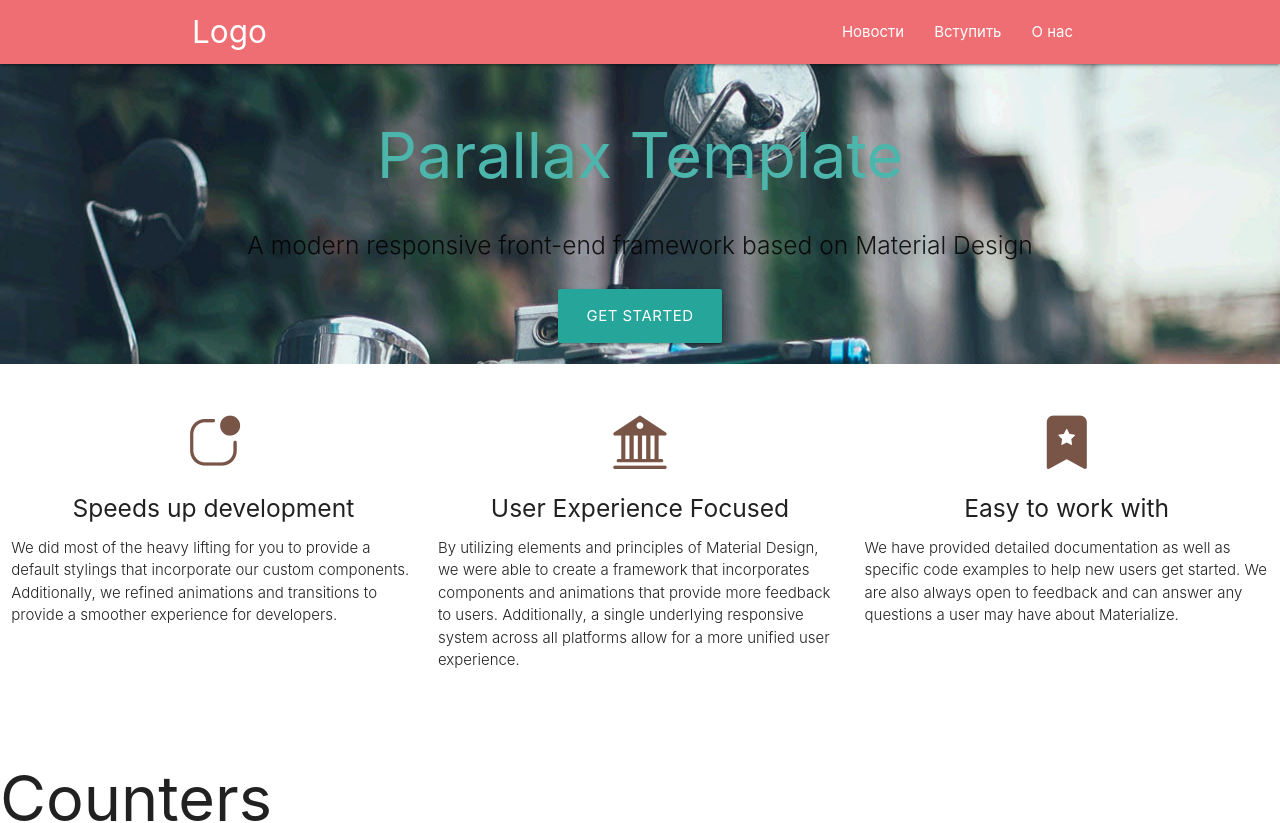
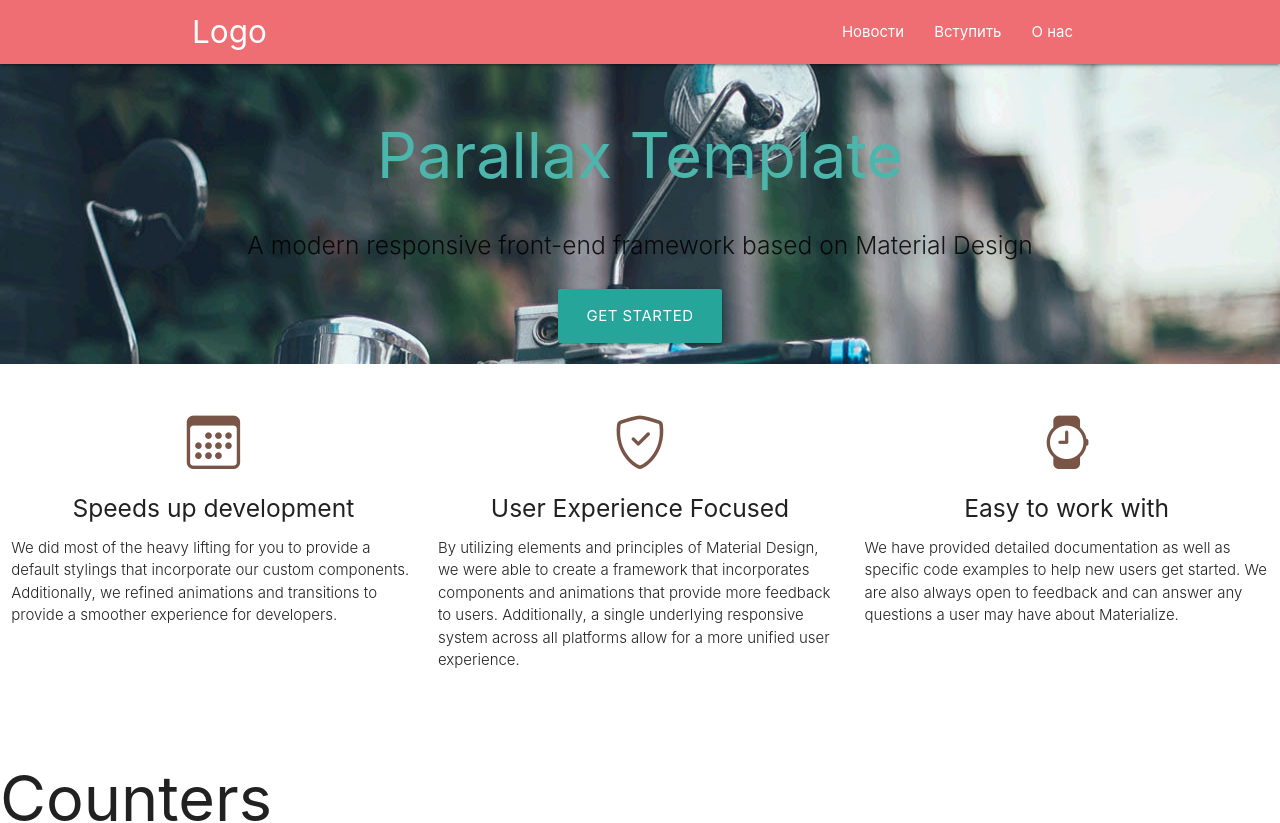
Before and after one commit to timmeno1/profsoyuz, a React (Create React App) app in the folder client/: page / in a window 1280 px wide. Shown: the top 823 px of the page. Built offline with nearby package versions, Linux system fonts and the light colour scheme.

Commit message:
Props to features, home props Object

```diff
--- a/client/src/Home/Features.tsx
+++ b/client/src/Home/Features.tsx
@@ -1,13 +1,22 @@
 import React from 'react'
 
-export const Features = () => {
+type FeaturesType = {
+    icon: string
+    textHeader: string
+    text: string
+}
+type FeaturesPropsType = {
+    features : Array<FeaturesType>
+}
+
+export const Features = (props:FeaturesPropsType) => {
     return (
         <div className="section">
 
         <div className="row">
             <div className="col s12 m4">
             <div className="icon-block">
-                <h2 className="center brown-text"><i className="bi bi-app-indicator"></i></h2>
+                <h2 className="center brown-text"><i className={`bi ${props.features[0].icon}`}></i></h2>
                 <h5 className="center">Speeds up development</h5>
 
                 <p className="light">We did most of the heavy lifting for you to provide a default stylings that incorporate our custom components. Additionally, we refined animations and transitions to provide a smoother experience for developers.</p>
@@ -16,7 +25,7 @@ export const Features = () => {
 
             <div className="col s12 m4">
             <div className="icon-block">
-                <h2 className="center brown-text"><i className="bi bi-bank2"></i></h2>
+                <h2 className="center brown-text"><i className={`bi ${props.features[1].icon}`}></i></h2>
                 <h5 className="center">User Experience Focused</h5>
 
                 <p className="light">By utilizing elements and principles of Material Design, we were able to create a framework that incorporates components and animations that provide more feedback to users. Additionally, a single underlying responsive system across all platforms allow for a more unified user experience.</p>
@@ -25,7 +34,7 @@ export const Features = () => {
 
             <div className="col s12 m4">
             <div className="icon-block">
-                <h2 className="center brown-text"><i className="bi bi-bookmark-star-fill"></i></h2>
+                <h2 className="center brown-text"><i className={`bi ${props.features[2].icon}`}></i></h2>
                 <h5 className="center">Easy to work with</h5>
 
                 <p className="light">We have provided detailed documentation as well as specific code examples to help new users get started. We are also always open to feedback and can answer any questions a user may have about Materialize.</p>
--- a/client/src/Home/Home.tsx
+++ b/client/src/Home/Home.tsx
@@ -3,6 +3,39 @@ import { Counters } from './Counter'
 import { Features } from './Features'
 import { Media } from './Media'
 import { PageHero } from './PageHero'
+
+
+let obj = {
+    PageHero: {
+        heroText: "Профсоюз",
+        heroImg: ""
+    },
+    Features: [
+        {
+            icon: "bi-calendar3",
+            textHeader: "textHeader",
+            text: "tralalala"
+        },
+        {
+            icon: "bi-shield-check",
+            textHeader: "textHeader",
+            text: "tralalala"
+        },
+        {
+            icon: "bi-watch",
+            textHeader: "textHeader",
+            text: "tralalala"
+        }
+    ],
+    Counters: {
+        members: 357,
+        solvedProblems: 539
+    },
+    Media: {
+        photos: [],
+        video: ""
+    }
+}
 
 export const Home = () => {
 
@@ -10,10 +43,11 @@ export const Home = () => {
 
     //M.toast({html: 'I am a toast!'})
 
+
     return (
         <div>
             <PageHero />
-            <Features />
+            <Features features={obj.Features}/>
             <Counters />
             <Media />
         </div>
```
